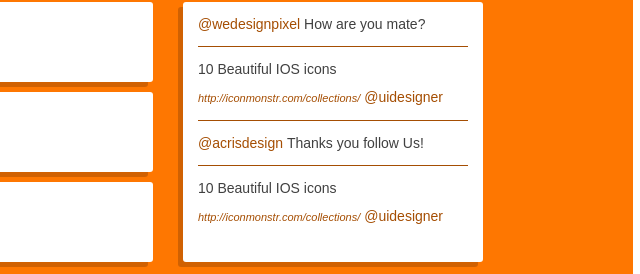
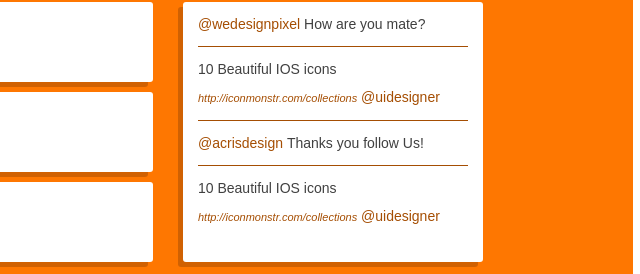
Before and after one commit to zxcv79138246/WebDesign, a plain HTML site: page HW2/index.html in a window 1280 px wide. Shown: the part 1008-1282 px from the top of the page, 637-1277 px from the left. Drawn offline with Linux system fonts and the light colour scheme.

Commit message:
修正link寫法

```diff
--- a/HW2/css/style.css
+++ b/HW2/css/style.css
@@ -1,5 +1,11 @@
 * {
 	box-sizing: border-box;
+	border: 0;
+	margin: 0;
+}
+
+a {
+	text-decoration: none;
 }
 
 body {
--- a/HW2/index.html
+++ b/HW2/index.html
@@ -92,8 +92,7 @@
 					<div class="websign_content">
 						<div class="text">10 Beautiful IOS icons</div>
 						<div class="link_item">
-							<div class="link">http://iconmonstr.com/collections/</div>
-							<div class="websignpixel">@uidesigner</div>
+							<p class="websignpixel"><a href="" class="link">http://iconmonstr.com/collections</a>&nbsp@uidesigner</p>
 						</div>
 					</div>
 					<div class="websign_title">
@@ -103,8 +102,7 @@
 					<div class="websign_content">
 						<div class="text">10 Beautiful IOS icons</div>
 						<div class="link_item">
-							<div class="link">http://iconmonstr.com/collections/</div>
-							<div class="websignpixel">@uidesigner</div>
+							<p class="websignpixel"><a href="" class="link">http://iconmonstr.com/collections</a>&nbsp@uidesigner</p>
 						</div>
 					</div>
 				</div>
```
